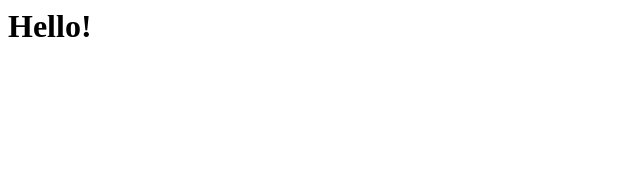
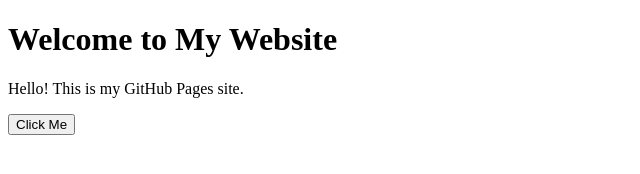
Before and after one commit to giselleeliasi/Melody, a website: page index.html in a window 1280 px wide. Shown: the whole page, without its empty margins (0-640 px from the left). Drawn offline with Linux system fonts and the light colour scheme.

Commit message:
Update index.html

```diff
--- a/index.html
+++ b/index.html
@@ -1 +1,22 @@
-<h1>Hello! </h1>
+<!-- <h1>Hello! </h1>
+ -->
+
+ <!DOCTYPE html>
+<html lang="en">
+<head>
+    <meta charset="UTF-8">
+    <meta name="viewport" content="width=device-width, initial-scale=1.0">
+    <title>My GitHub Pages Site</title>
+    <link rel="stylesheet" href="style.css">
+</head>
+<body>
+    <header>
+        <h1>Welcome to My Website</h1>
+    </header>
+    <main>
+        <p id="message">Hello! This is my GitHub Pages site.</p>
+        <button onclick="changeMessage()">Click Me</button>
+    </main>
+    <script src="script.js"></script>
+</body>
+</html>
```
